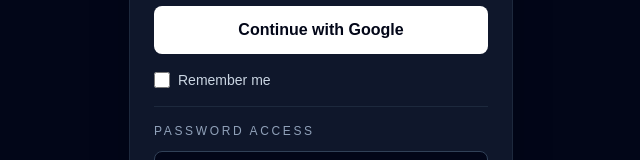
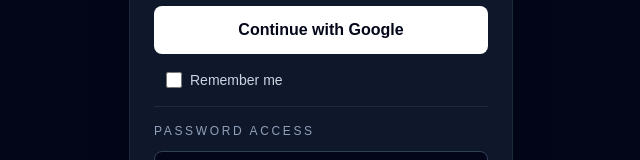
Before and after one commit to pickeringscott/CMPRI-Engineering, a Next.js app: page / in a window 1280 px wide. Shown: the part 284-444 px from the top of the page, without its empty margins (319-959 px from the left). Built offline with nearby package versions, Linux system fonts and the light colour scheme; no server answers.

Commit message:
Indent remember me control

```diff
--- a/src/app/page.tsx
+++ b/src/app/page.tsx
@@ -109,7 +109,7 @@ export default function SignInPage() {
           <button type="button" disabled={disabled} onClick={() => void signInWithGoogle()} className="min-h-12 w-full rounded-lg bg-white font-bold text-slate-950 transition hover:bg-slate-200 disabled:opacity-60">
             {busy ? "Opening Google…" : "Continue with Google"}
           </button>
-          <label className="flex items-center gap-2 text-sm text-slate-300">
+          <label className="ml-3 flex items-center gap-2 text-sm text-slate-300">
             <input type="checkbox" disabled={disabled} checked={rememberMe} onChange={(event) => setRememberMe(event.target.checked)} className="h-4 w-4" />
             Remember me
           </label>
```
